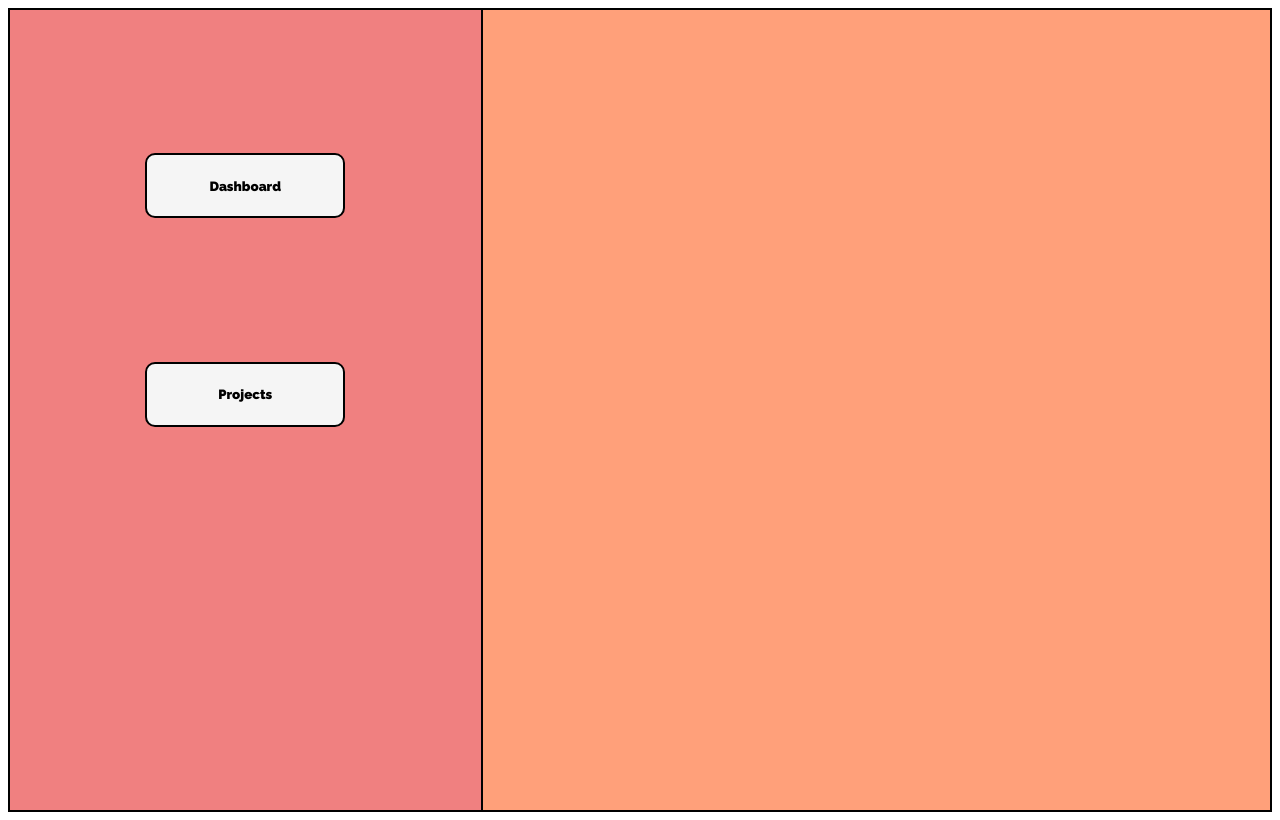
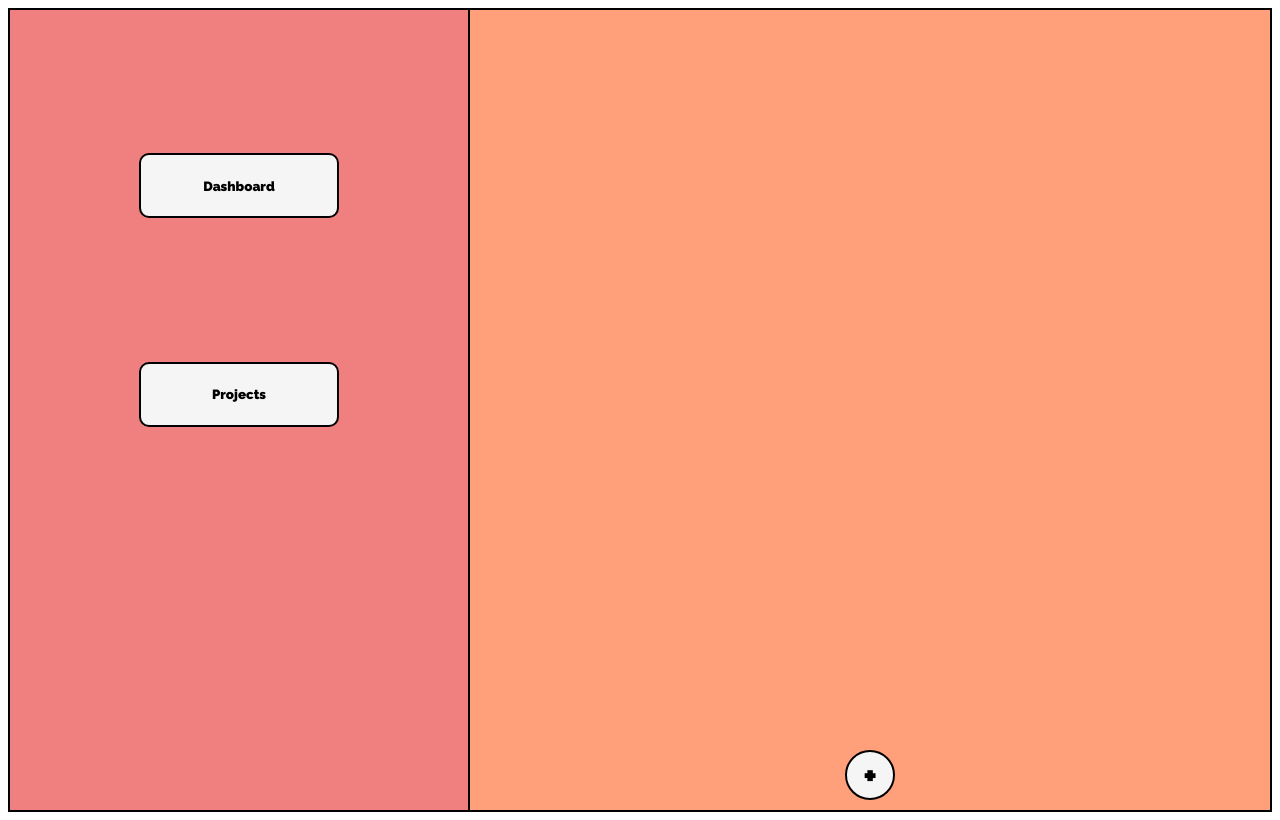
Before and after one commit to brettsm/todo-list, a website built with webpack: page src/index.html in a window 1280 px wide. Built offline with nearby package versions, Linux system fonts and the light colour scheme.

Commit message:
display the addButton

```diff
--- a/src/domManip.js
+++ b/src/domManip.js
@@ -35,6 +35,16 @@ function buildHomePage(contentDiv) {
     sidebar.append(sidebarNav);
     content.append(sidebar);
     content.append(projectDisplay);
+
+    //add button for creating new list
+
+    const newButton = document.createElement('button');
+    newButton.classList.add('raleway-bold');
+    newButton.id = 'new-button';
+    newButton.textContent = '+';
+
+    projectDisplay.append(newButton);
+    console.log('Appended newButton', newButton);
 }
 
 function displayTodoList(list) {
--- a/src/style.css
+++ b/src/style.css
@@ -74,3 +74,14 @@
     display: flex;
     flex-direction: column;
 }
+
+#new-button {
+    background-color: whitesmoke;
+    border: 2px solid black;
+    border-radius: 100%;
+    margin-top: auto;
+    width: 50px;
+    height: 50px;
+    font-size: xx-large;
+    margin-bottom: 10px;
+}
```
